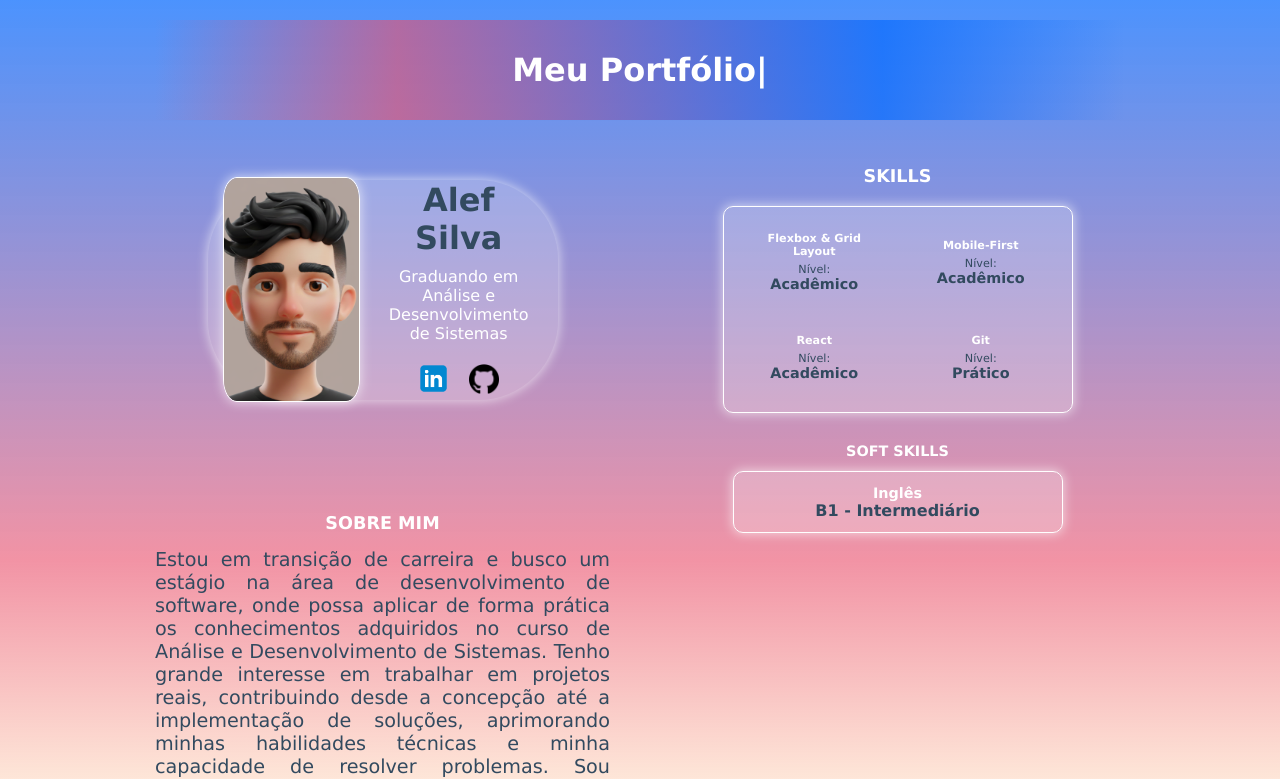
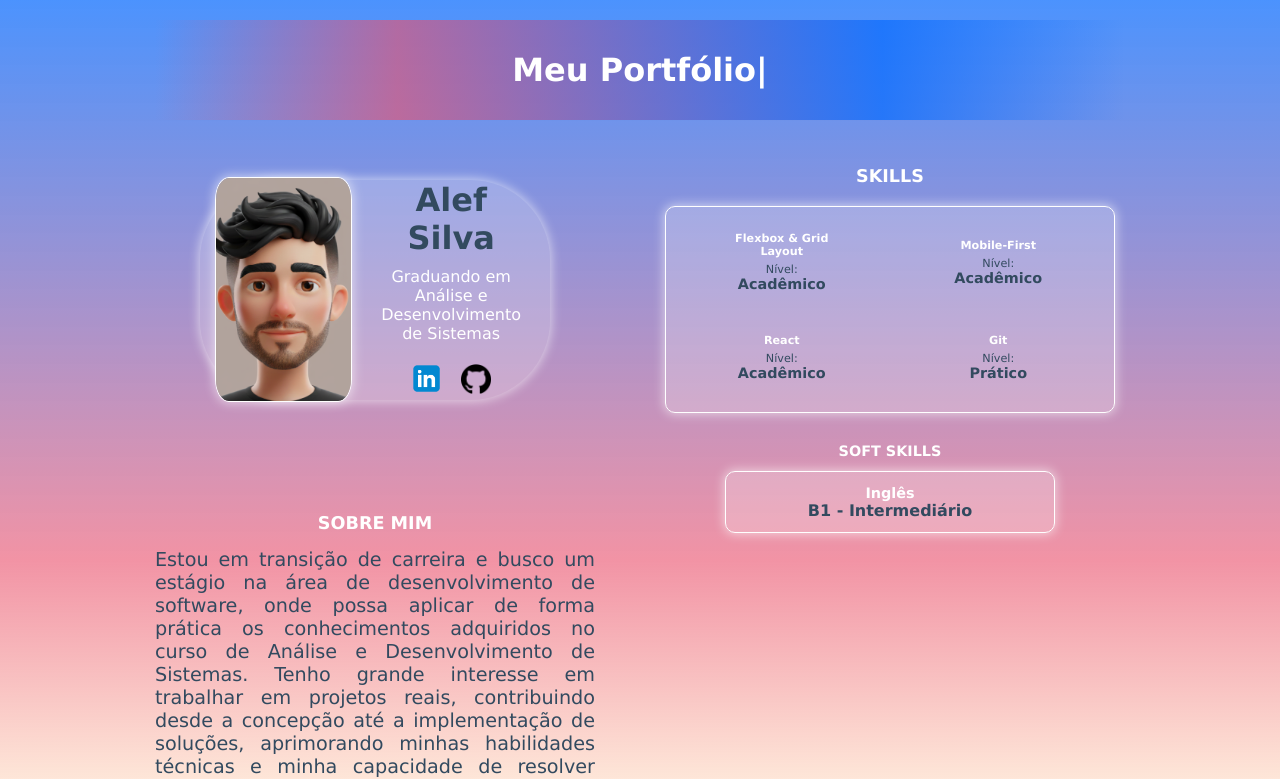
Before and after one commit to AlefSillva/mobile-first-portfolio, a React (Vite) app: page / in a window 1280 px wide. Shown: the top 779 px of the page. Built offline with nearby package versions, Linux system fonts and the light colour scheme.

Commit message:
style: adjust SkillsSection min-width and update container width for improved layout

```diff
--- a/src/components/skillsSection/SkillsSection.module.css
+++ b/src/components/skillsSection/SkillsSection.module.css
@@ -40,6 +40,7 @@
     }
 
     .SkillsSection {
+        min-width: unset;
         max-width: 350px;
         border-radius: 10px;
         gap: 15px;
@@ -52,7 +53,7 @@
 
 @media (min-width: 1024px) {
     .SkillsSection_container {
-        width: 450px;
+        width: 500px;
         max-width: 500px;
         height: auto;
         gap: 20px;
@@ -60,6 +61,7 @@
 
     .SkillsSection {
         gap: 15px;
+        max-width: 450px;
     }
 
     .SkillsSection_title {
```
